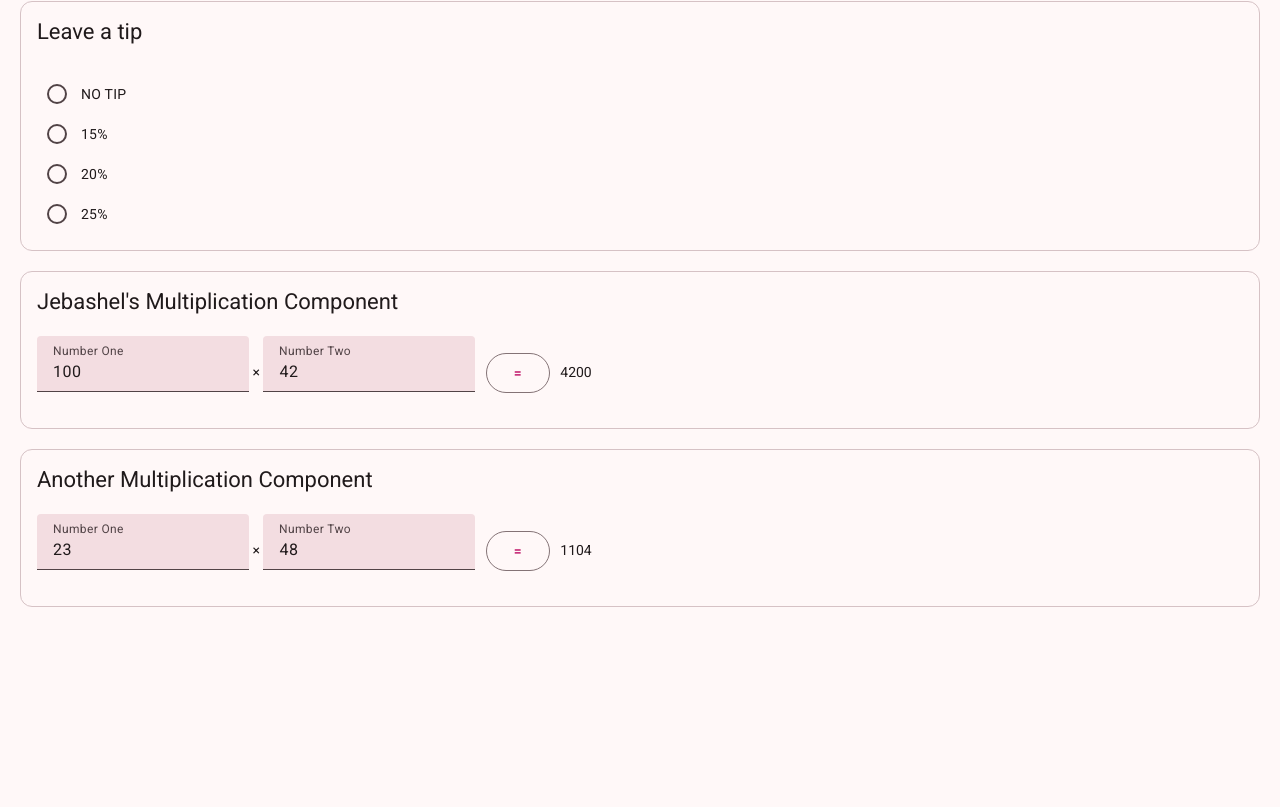
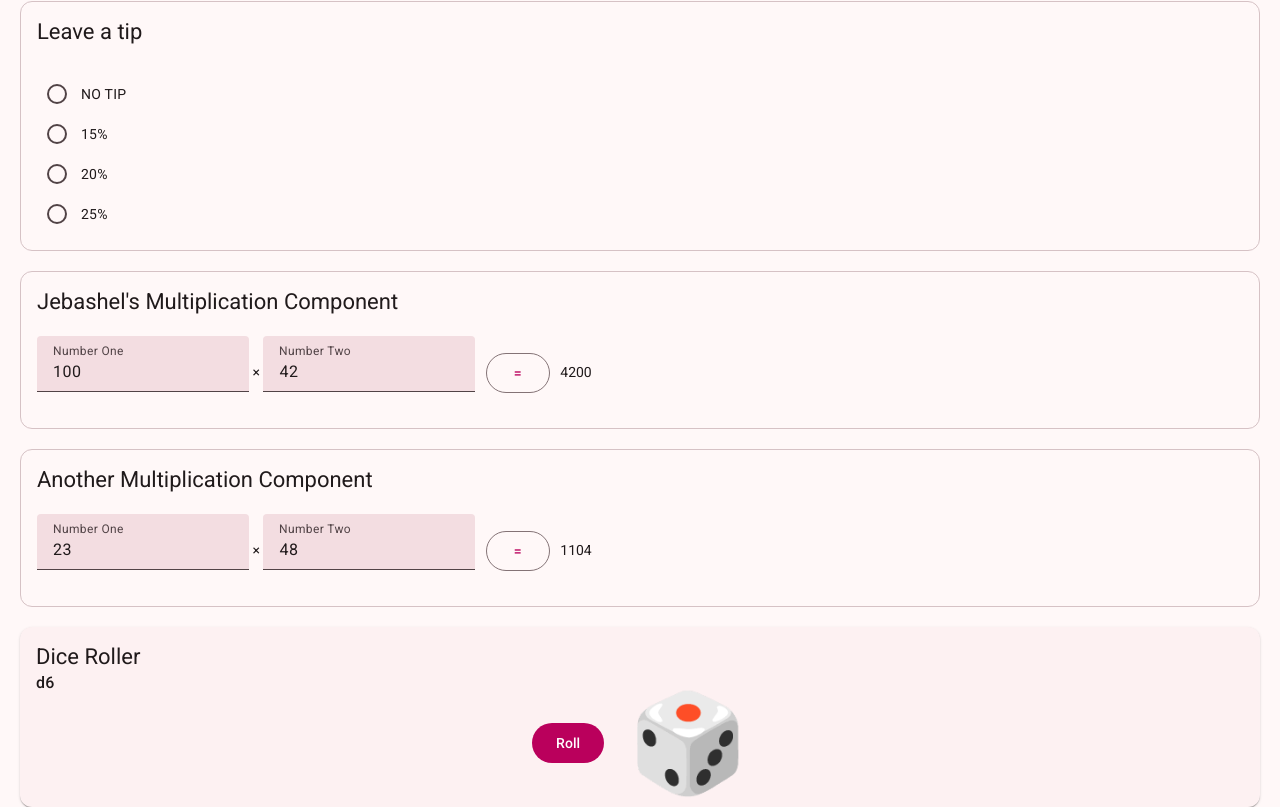
Before and after one commit to 2026-fall-jsf/angular-components, an Angular app: page / in a window 1280 px wide. Shown: the part 1091-1898 px from the top of the page. Before the commit the page ends 1698 px from the top, so only its background shows below. Built offline with nearby package versions, Linux system fonts and the light colour scheme.

Commit message:
built a dice rolling component

```diff
--- a/src/app/app.html
+++ b/src/app/app.html
@@ -17,3 +17,4 @@
   [initialNumberOne]="23"
   [initialNumberTwo]="48"
 ></app-jebashel-multiplication>
+<app-dice-roller></app-dice-roller>
--- a/src/app/app.ts
+++ b/src/app/app.ts
@@ -6,6 +6,7 @@ import { MlyCrustSelection } from './mly-crust-selection/mly-crust-selection';
 import { EgaritaAddition } from './egarita-addition/egarita-addition';
 import { TsteeleAddition } from './tsteele-addition/tsteele-addition';
 import { JebashelMultiplication } from './jebashel-multiplication/jebashel-multiplication';
+import { DiceRoller } from './dice-roller/dice-roller';
 
 @Component({
   imports: [
@@ -16,6 +17,7 @@ import { JebashelMultiplication } from './jebashel-multiplication/jebashel-multi
     EgaritaAddition,
     TsteeleAddition,
     JebashelMultiplication,
+    DiceRoller,
   ],
   selector: 'app-root',
   styleUrl: './app.css',
--- /dev/null
+++ b/src/app/dice-roller/dice-roller.css
@@ -0,0 +1,67 @@
+:host {
+  display: block;
+}
+
+mat-card {
+  overflow: hidden;
+}
+
+.roller {
+  position: relative;
+  display: flex;
+  align-items: center;
+  justify-content: center;
+  gap: 1.5rem;
+}
+
+.result {
+  display: flex;
+  align-items: center;
+  justify-content: center;
+  height: 1em;
+  font-size: 6rem;
+  line-height: 1;
+  font-weight: bold;
+}
+
+.result.rolling {
+  animation: wobble 0.25s ease-in-out infinite;
+}
+
+@keyframes wobble {
+  0%, 100% { transform: rotate(-12deg) scale(1); }
+  50% { transform: rotate(12deg) scale(1.1); }
+}
+
+.confetti {
+  position: absolute;
+  left: 50%;
+  top: 50%;
+  pointer-events: none;
+}
+
+.piece {
+  position: absolute;
+  width: 8px;
+  height: 14px;
+  opacity: 0;
+  animation: burst 1.5s ease-out forwards;
+}
+
+@keyframes burst {
+  0% { opacity: 1; transform: translate(0, 0) rotate(0); }
+  60% { opacity: 1; }
+  100% {
+    opacity: 0;
+    transform: translate(var(--x), calc(var(--y) + 220px)) rotate(var(--r));
+  }
+}
+
+.sr-only {
+  position: absolute;
+  width: 1px;
+  height: 1px;
+  overflow: hidden;
+  clip-path: inset(50%);
+  white-space: nowrap;
+}
--- /dev/null
+++ b/src/app/dice-roller/dice-roller.html
@@ -0,0 +1,25 @@
+<mat-card>
+  <mat-card-header>
+    <mat-card-title>{{ title() }}</mat-card-title>
+    <mat-card-subtitle>d{{ sides() }}</mat-card-subtitle>
+  </mat-card-header>
+  <mat-card-content class="roller">
+    <button matButton="filled" [disabled]="rolling()" (click)="roll()">Roll</button>
+    <div class="result" [class.rolling]="rolling()" aria-hidden="true">{{ display() }}</div>
+    <div class="confetti" aria-hidden="true">
+      @for (p of confetti(); track p.id) {
+        <span
+          class="piece"
+          [style.background]="p.color"
+          [style.--x.px]="p.x"
+          [style.--y.px]="p.y"
+          [style.--r.deg]="p.rotate"
+          [style.animation-delay.ms]="p.delay"
+        ></span>
+      }
+    </div>
+    <span class="sr-only" aria-live="polite">
+      {{ result() === null ? 'Not rolled yet' : 'Rolled ' + result() }}
+    </span>
+  </mat-card-content>
+</mat-card>
--- /dev/null
+++ b/src/app/dice-roller/dice-roller.ts
@@ -0,0 +1,101 @@
+import { Component, DestroyRef, computed, inject, input, signal } from '@angular/core';
+import { MatButtonModule } from '@angular/material/button';
+import { MatCardModule } from '@angular/material/card';
+
+@Component({
+  selector: 'app-dice-roller',
+  imports: [MatCardModule, MatButtonModule],
+  templateUrl: './dice-roller.html',
+  styleUrl: './dice-roller.css',
+})
+export class DiceRoller {
+  readonly title = input('Dice Roller');
+  readonly sides = input(6);
+
+  // null until the first roll
+  protected readonly result = signal<number | null>(null);
+
+  // Unicode die faces ⚀–⚅ (U+2680–U+2685); other die sizes fall back to the number
+  private static readonly FACES = ['⚀', '⚁', '⚂', '⚃', '⚄', '⚅'];
+
+  // Value currently drawn on the die (changes rapidly while rolling)
+  private readonly shown = signal<number | null>(null);
+  protected readonly rolling = signal(false);
+  protected readonly confetti = signal<ConfettiPiece[]>([]);
+
+  protected readonly display = computed(() => {
+    const value = this.shown();
+    if (value === null) return '🎲';
+    return this.sides() === 6 ? DiceRoller.FACES[value - 1] : String(value);
+  });
+
+  private timer: ReturnType<typeof setTimeout> | undefined;
+  private confettiTimer: ReturnType<typeof setTimeout> | undefined;
+
+  constructor() {
+    inject(DestroyRef).onDestroy(() => {
+      clearTimeout(this.timer);
+      clearTimeout(this.confettiTimer);
+    });
+  }
+
+  private randomFace(): number {
+    return Math.floor(Math.random() * this.sides()) + 1;
+  }
+
+  protected readonly roll = () => {
+    if (this.rolling()) return;
+
+    const final = this.randomFace();
+    const reduceMotion = window.matchMedia('(prefers-reduced-motion: reduce)').matches;
+    if (reduceMotion) {
+      this.shown.set(final);
+      this.result.set(final);
+      return;
+    }
+
+    this.rolling.set(true);
+    this.confetti.set([]);
+
+    // Start fast, then slow down: the delay grows each tick until it passes the limit
+    let delay = 40;
+    const tick = () => {
+      if (delay > 380) {
+        this.shown.set(final);
+        this.result.set(final);
+        this.rolling.set(false);
+        this.celebrate();
+        return;
+      }
+      this.shown.set(this.randomFace());
+      delay *= 1.18;
+      this.timer = setTimeout(tick, delay);
+    };
+    tick();
+  };
+
+  private celebrate() {
+    const colors = ['#f44336', '#e91e63', '#9c27b0', '#3f51b5', '#03a9f4', '#4caf50', '#ffeb3b', '#ff9800'];
+    this.confetti.set(
+      Array.from({ length: 40 }, (_, id) => ({
+        id,
+        color: colors[id % colors.length],
+        x: Math.round((Math.random() - 0.5) * 360),
+        y: Math.round(-80 - Math.random() * 120),
+        rotate: Math.round(Math.random() * 720),
+        delay: Math.round(Math.random() * 150),
+      })),
+    );
+    clearTimeout(this.confettiTimer);
+    this.confettiTimer = setTimeout(() => this.confetti.set([]), 1800);
+  }
+}
+
+interface ConfettiPiece {
+  id: number;
+  color: string;
+  x: number;
+  y: number;
+  rotate: number;
+  delay: number;
+}
```
Also changed, not shown: 1 other file (tests, documents, lock files or other folders).
